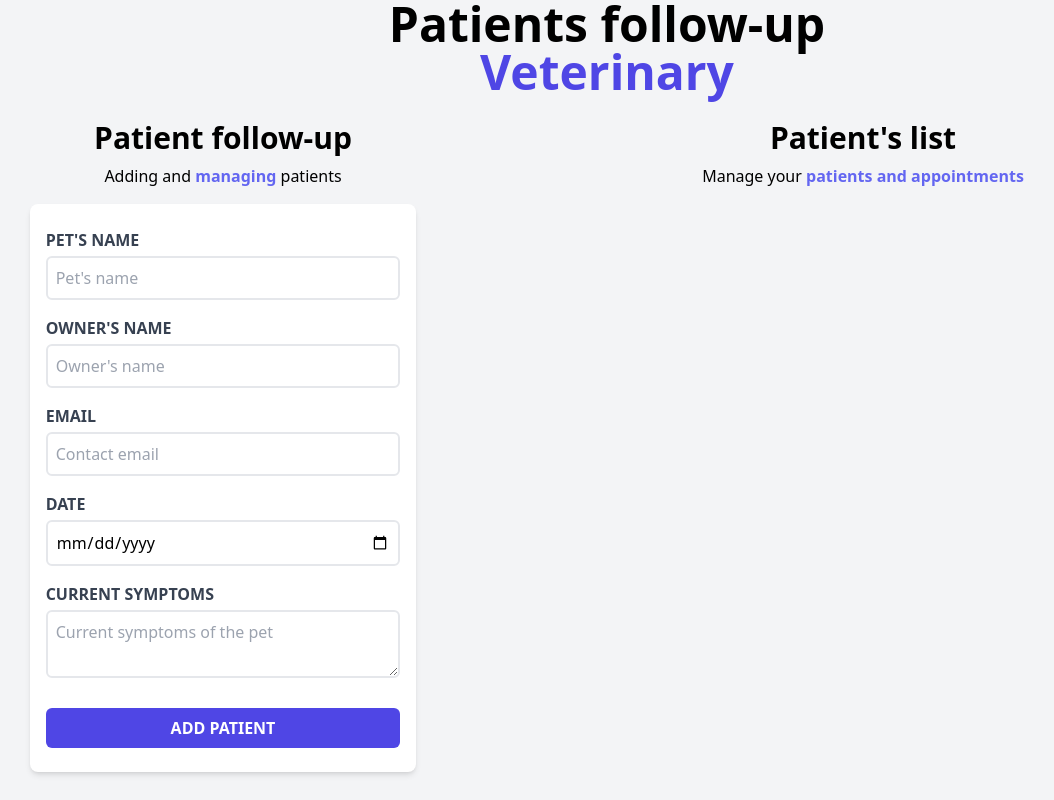
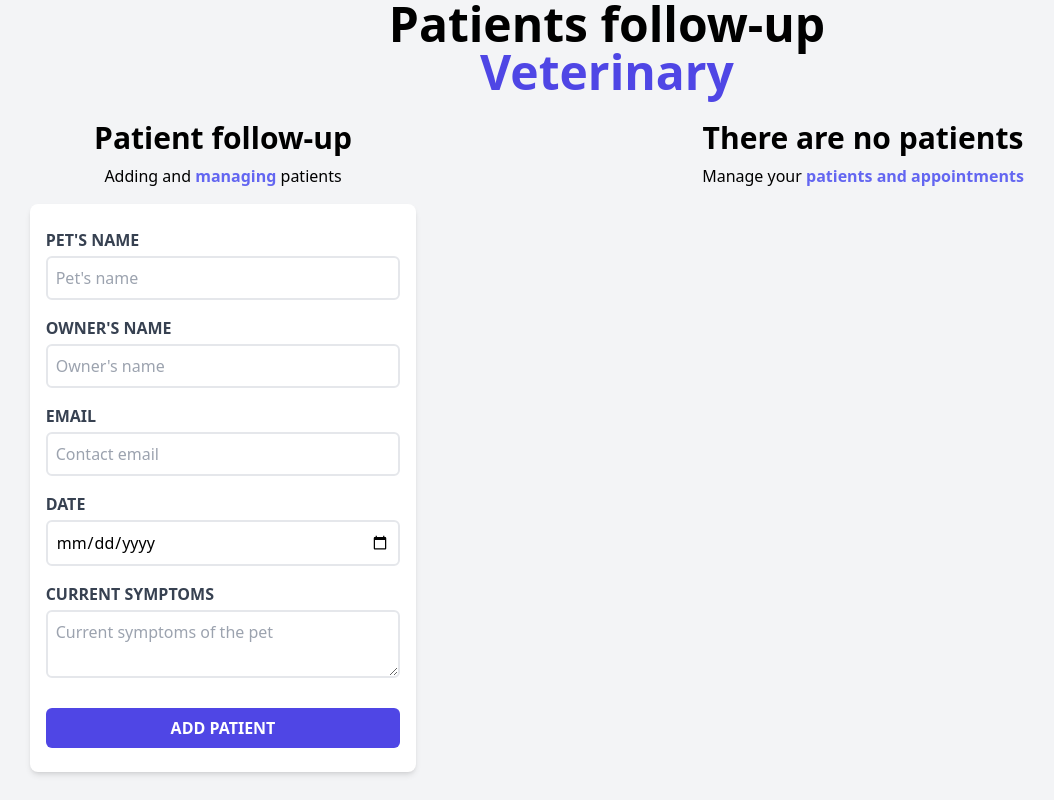
Before and after one commit to FrancocDev/patient-manager, a React (Vite) app: page / in a window 1280 px wide. Shown: the whole page, without its empty margins (33-1087 px from the left). Built offline with nearby package versions, Linux system fonts and the light colour scheme.

Commit message:
Conditional text when there are no patients

```diff
--- a/src/components/PatientsList.jsx
+++ b/src/components/PatientsList.jsx
@@ -14,7 +14,7 @@ function PatientList(props){
 
     return(
         <div className="md:w-1/2 lg:w-3/5 p-6 flex flex-col items-center">
-            <h2 className="font-black text-3xl text-center">Patient's list</h2>
+            <h2 className="font-black text-3xl text-center">{props.patients.length > 0 ? "Patient's list" : "There are no patients"}</h2>
             <p className="mt-2">Manage your <span className="text-indigo-500 font-bold">patients and appointments</span></p>
             {props.patients.length > 0 && RenderPatients}
         </div>
```
